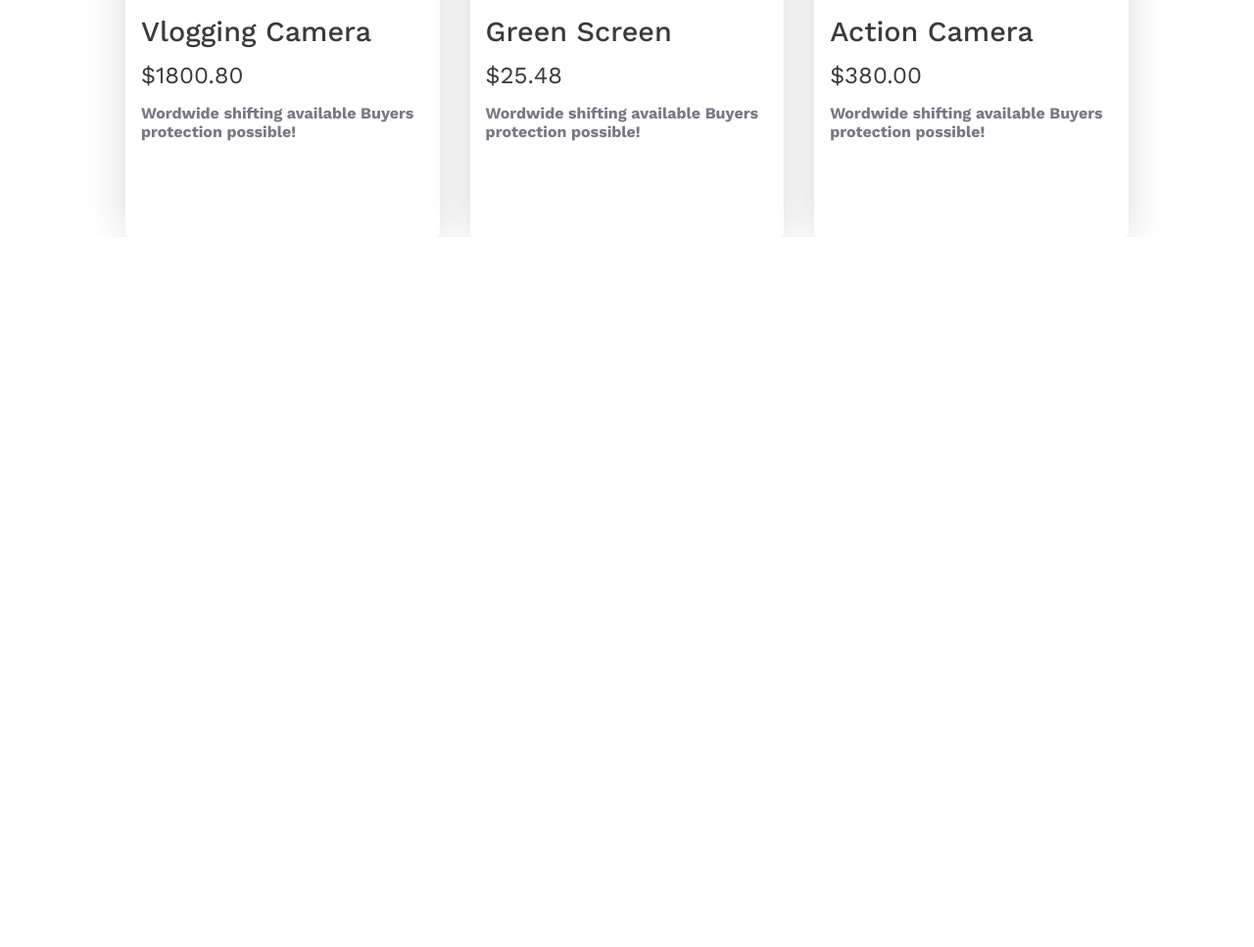
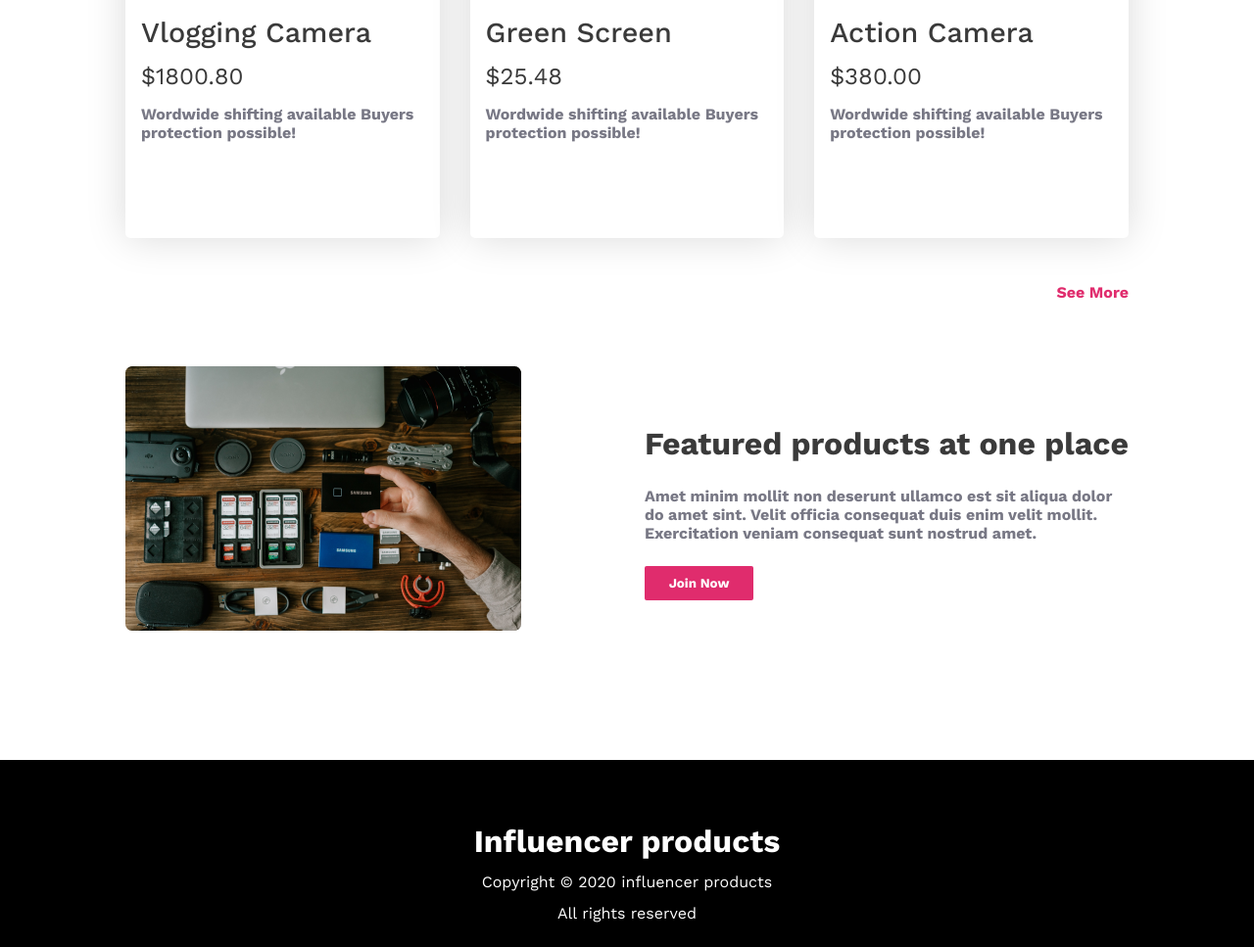
Before and after one commit to mashuq0068/project-influencer-gear, a plain HTML site: page index.html in a window 1280 px wide. Shown: the part 2390-3357 px from the top of the page at 98% size. Before the commit the page ends 2632 px from the top, so only its background shows below. Drawn offline with nearby package versions, Linux system fonts and the light colour scheme.

Commit message:
added the footer

```diff
--- a/index.html
+++ b/index.html
@@ -117,12 +117,34 @@
       <p class="card-description light-gray">Wordwide shifting available
         Buyers protection possible!</p>
 
+
     </div>
+    <p class="see hide">See More</p>
+  </div>
+
+
+</section>
+<section class="featured-container">
+  <div class="featured-picture">
+    <img src="./influencer-gear/images/gear.png" alt="">
+  </div>
+  <div class="featured-text">
+    <h1 class="title-medium featured-title">Featured products at one place</h1>
+    <p class="featured-description">
+      Amet minim mollit non deserunt ullamco est sit aliqua dolor <br> do amet sint. Velit officia consequat duis enim velit mollit. <br> Exercitation veniam consequat sunt nostrud amet.
+    </p>
+    <button class="btn-primary featured-btn">Join Now</button>
   </div>
 </section>
+
     </main>
     <footer>
-
+<h1 class="footer-title">Influencer products</h1>
+<p class="footer-info1">Copyright © 2020  influencer products</p>
+<p class="footer-info2">All rights reserved</p>
     </footer>
+    <!-- <div class="footer-picture">
+      <img src="" alt="" class="footer-img"><img src="" alt="" class="footer-img"><img src="" alt="" class="footer-img"><img src="" alt="" class="footer-img">
+    </div> -->
 </body>
 </html>
--- a/style.css
+++ b/style.css
@@ -154,6 +154,63 @@ padding:5%;
   margin-right: auto;
   margin-bottom:5%;
 }
+.see{
+  color: #E02C6D;
+  font-weight: 700;
+  grid-column: span 3;
+justify-self: end;
+
+}
+.featured-container{
+  display: flex;
+  justify-content:space-between;
+  margin-top:20%;
+  align-items: center;
+}
+.featured-btn{
+  border-radius:2px;
+  margin-top:5%;
+}
+.featured-description{
+  font-weight: 700;
+  color: var(--color-gray);
+  font-size:16px;
+
+}
+.featured-title{
+  margin-top:5%;
+  margin-bottom:5%;
+  font-size:2rem;
+}
+footer{
+  background-color: black;
+  text-align: center;
+
+  padding-top:5%;
+  margin-top:10%;
+  padding-bottom:2%;
+}
+.footer-title{
+
+  margin-bottom:1%;
+  background-color: black;
+  color: #FFF;
+
+}
+.footer-info1{
+  margin-bottom:1%;
+  background-color:black;
+  color: #FFF;
+}
+.footer-info2{
+  background-color: black;
+  color: #FFF;
+
+}
+
+
+
+
 @media screen and (max-width:576px){
   .hide{
     display: none;
@@ -183,6 +240,15 @@ padding:5%;
  .logos-container{
   gap:30px;
 }
+.featured-container{
+  flex-direction:column-reverse;
+  width:calc(auto + 30px);
+  gap:30px;
+
+
+
+
+}
 
 
 
@@ -208,9 +274,21 @@ padding:5%;
       margin-right: auto;
       margin-left: auto;
     }
-    .card9{
+    .featured-container{
+      flex-direction:column-reverse;
+      width:calc(auto + 30px);
+      gap:30px;
+
+
+
+
+    }
+    /* .card9{
       grid-column: span 2;
-    }
+
+
+    } */
+
 
 
 }
```
